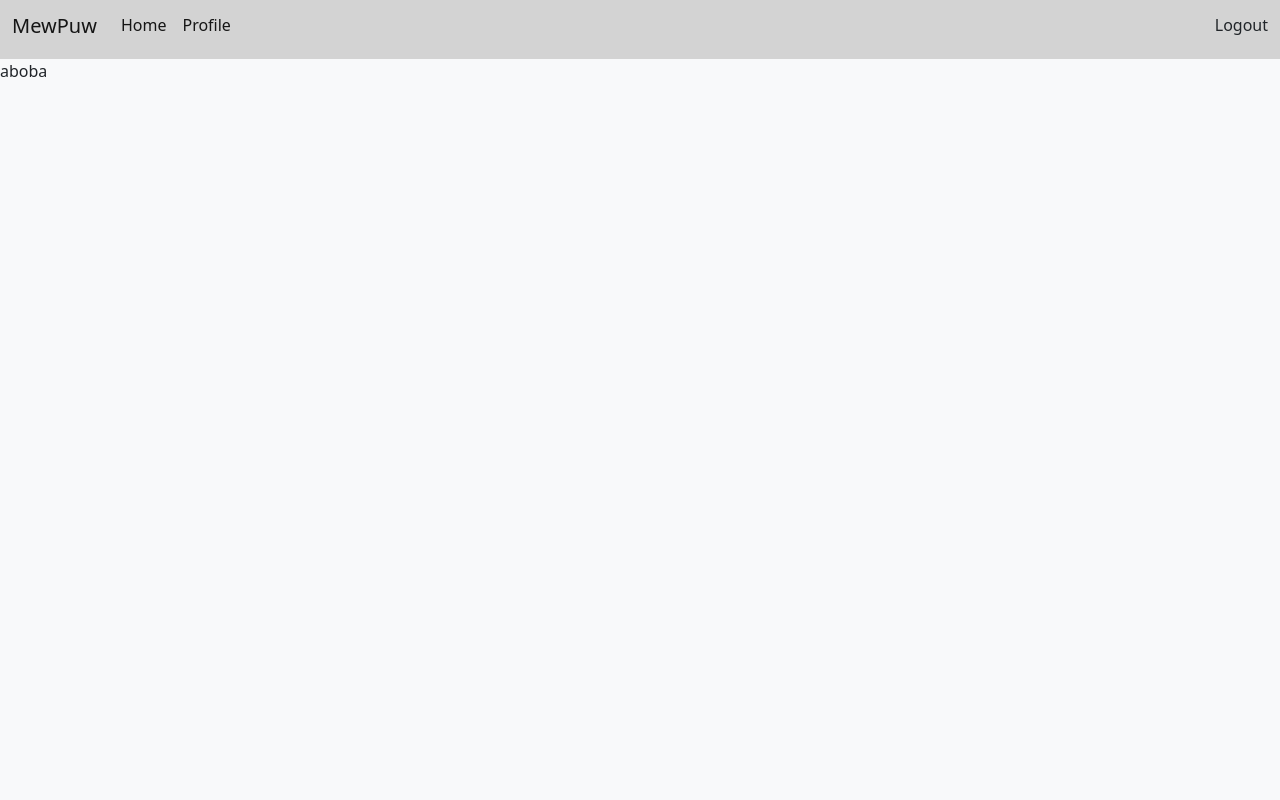
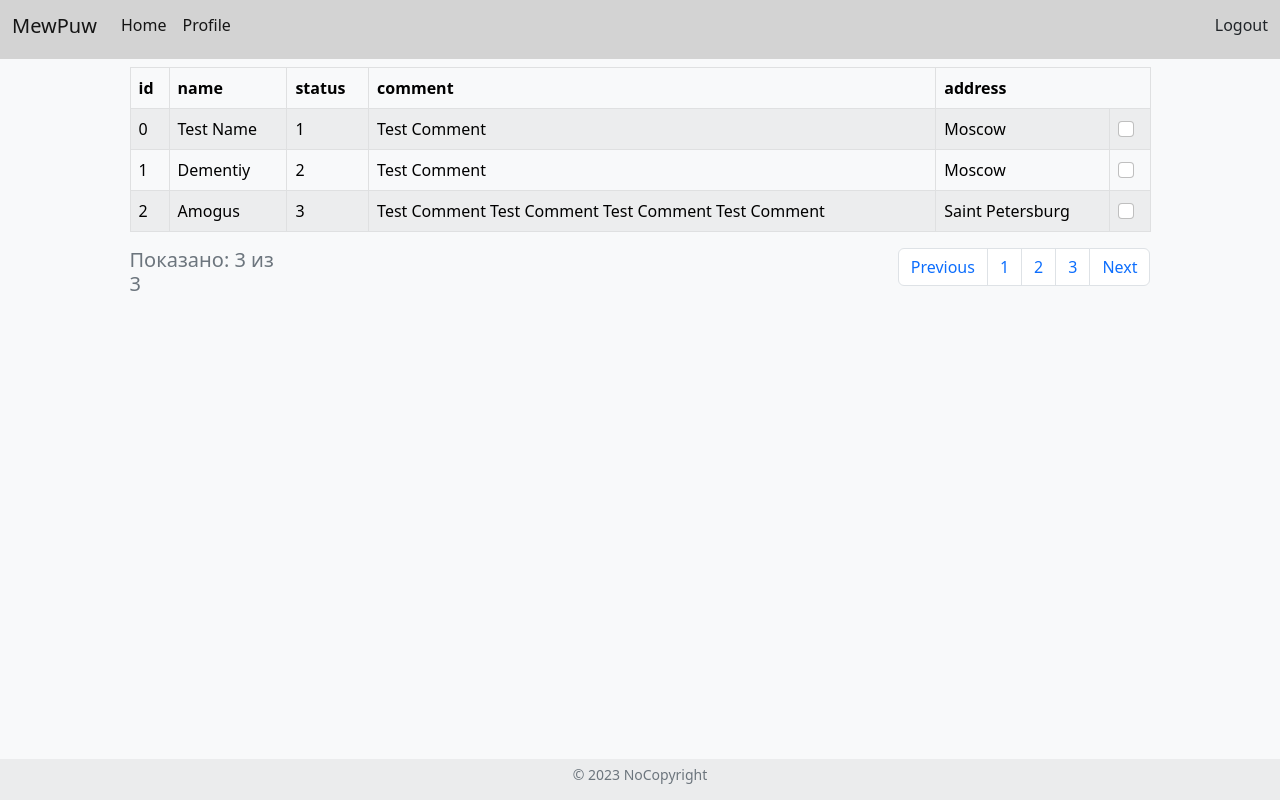
Before and after one commit to NovikovNik/MewPuwCRM, a React (Create React App) app in the folder frontend/: page /home in a window 1280 px wide. Built offline with nearby package versions, Linux system fonts and the light colour scheme.

Commit message:
Main table v0 and footer

```diff
--- /dev/null
+++ b/frontend/src/components/DataTable.jsx
@@ -0,0 +1,63 @@
+import React, { useEffect, useState } from "react";
+import { useNavigate } from 'react-router-dom';
+import 'bootstrap/dist/css/bootstrap.min.css';
+import Table from 'react-bootstrap/Table';
+import data from "../mockdata/DataTable";
+
+const DataTable = () => {
+    let show = 3
+    let thead = "<tr>"
+    const GetTableHead = (source) => {
+        for (let key in source[0]) {
+            thead = thead + `<th>${key}</th>`
+        }
+        thead = thead + `<tr>`
+
+        return (thead)
+    }
+
+    console.log(GetTableHead(data))
+
+    return (
+        <>
+            <Table striped bordered hover variant="light">
+                <thead>
+                    <tr>
+                        {Object.keys(data[0]).map((key, index, array) => (
+                            <th key={key} colSpan={index === array.length - 1 ? 2 : 1}>{key}</th>
+                        ))}
+                    </tr>
+                </thead>
+                <tbody>
+                    {data.map((item, index) => (
+                        <tr key={index}>
+                            {Object.keys(item).map(key => (
+                                <td key={key}>{item[key]}</td>
+                            ))}
+                            <td>
+                                <input class="form-check-input" type="checkbox" value="" id="flexCheckDefault" />
+                            </td>
+                        </tr>
+                    ))}
+                </tbody>
+            </Table>
+            <div className="row">
+                <div className="col-2">
+                    <h5 className="text-muted">Показано: {show} из {data.length}</h5>
+                </div>
+                <nav className="col-10" aria-label="Page navigation example">
+                    <ul class="pagination justify-content-end">
+                        <li class="page-item"><a class="page-link" href="#">Previous</a></li>
+                        <li class="page-item"><a class="page-link" href="#">1</a></li>
+                        <li class="page-item"><a class="page-link" href="#">2</a></li>
+                        <li class="page-item"><a class="page-link" href="#">3</a></li>
+                        <li class="page-item"><a class="page-link" href="#">Next</a></li>
+                    </ul>
+                </nav>
+            </div>
+        </>
+
+    )
+}
+
+export default DataTable
--- /dev/null
+++ b/frontend/src/components/Footer.jsx
@@ -0,0 +1,15 @@
+import React from "react";
+import 'bootstrap/dist/css/bootstrap.min.css';
+
+const Footer = () => {
+
+    return (
+        <footer class="text-center text-lg-start bg-light text-muted">
+            <div class="text-center p-2" style={{ position: "absolute", bottom: "0", width: "100%", backgroundColor: "rgba(0, 0, 0, 0.05)" }}>
+               <h5 className="muted small">© 2023 NoCopyright</h5>
+            </div>
+        </footer>
+    )
+}
+
+export default Footer
--- a/frontend/src/components/Navbar.jsx
+++ b/frontend/src/components/Navbar.jsx
@@ -1,6 +1,7 @@
 import React, { useEffect, useState } from "react";
 import { useNavigate } from 'react-router-dom';
 import 'bootstrap/dist/css/bootstrap.min.css';
+import Footer from "./Footer";
 
 export default function Menu( props ) {
 
@@ -11,28 +12,29 @@ export default function Menu( props ) {
 
     return (
         <>
-        <nav class="navbar navbar-expand-lg" style={{ backgroundColor: '#D3D3D3' }} data-bs-theme="light">
+        <nav className="navbar navbar-expand-lg mb-2" style={{ backgroundColor: '#D3D3D3' }} data-bs-theme="light">
             <div className="container-fluid">
                 <a className="navbar-brand h2" href="/#">MewPuw</a>
-                <div class="collapse navbar-collapse" id="navbarSupportedContent">
-                    <ul class="navbar-nav me-auto mr-auto mb-2 mb-lg-0">
-                        <li class="nav-item">
-                            <a class="nav-link active h2" aria-current="page" href="#/">Home</a>
+                <div className="collapse navbar-collapse" id="navbarSupportedContent">
+                    <ul className="navbar-nav me-auto mr-auto mb-2 mb-lg-0">
+                        <li className="nav-item">
+                            <a className="nav-link active h2" aria-current="page" href="#/">Home</a>
                         </li>
                         <li class="nav-item">
-                            <a class="nav-link active h2" aria-current="page" href="#/">Profile</a>
+                            <a className="nav-link active h2" aria-current="page" href="#/">Profile</a>
                         </li>
-                        <li class="nav-item" >
+                        <li className="nav-item" >
                         </li>
                     </ul>
                     <div>
-                        <a class="nav-link active h2" aria-current="page" onClick={logOut} href="#/">Logout</a>
+                        <a className="nav-link active h2" aria-current="page" onClick={logOut} href="#/">Logout</a>
                     </div>
 
                 </div>
             </div>
         </nav>
         {props.children}
+        <Footer/>
         </>
     )
 }
--- /dev/null
+++ b/frontend/src/mockdata/DataTable.js
@@ -0,0 +1,25 @@
+const data = [
+    {
+        id: 0,
+        name: "Test Name",
+        status: 1,
+        comment: "Test Comment",
+        address: "Moscow",
+    },
+    {
+        id: 1,
+        name: "Dementiy",
+        status: 2,
+        comment: "Test Comment",
+        address: "Moscow",
+    },
+    {
+        id: 2,
+        name: "Amogus",
+        status: 3,
+        comment: "Test Comment Test Comment Test Comment Test Comment",
+        address: "Saint Petersburg",
+    },
+]
+
+export default data
--- a/frontend/src/scenes/Home.jsx
+++ b/frontend/src/scenes/Home.jsx
@@ -1,10 +1,17 @@
 import React, { useEffect, useState } from "react";
 import { useNavigate } from 'react-router-dom';
 import 'bootstrap/dist/css/bootstrap.min.css';
+import DataTable from "../components/DataTable";
 
 export default function Home() {
 
-    return(
-        <div> aboba </div>
+    return (
+        <div className="container">
+            <div className="row justify-content-center">
+                <div className="col-11 mb-3">
+                    <DataTable />
+                </div>
+            </div>
+        </div>
     )
 }
```
